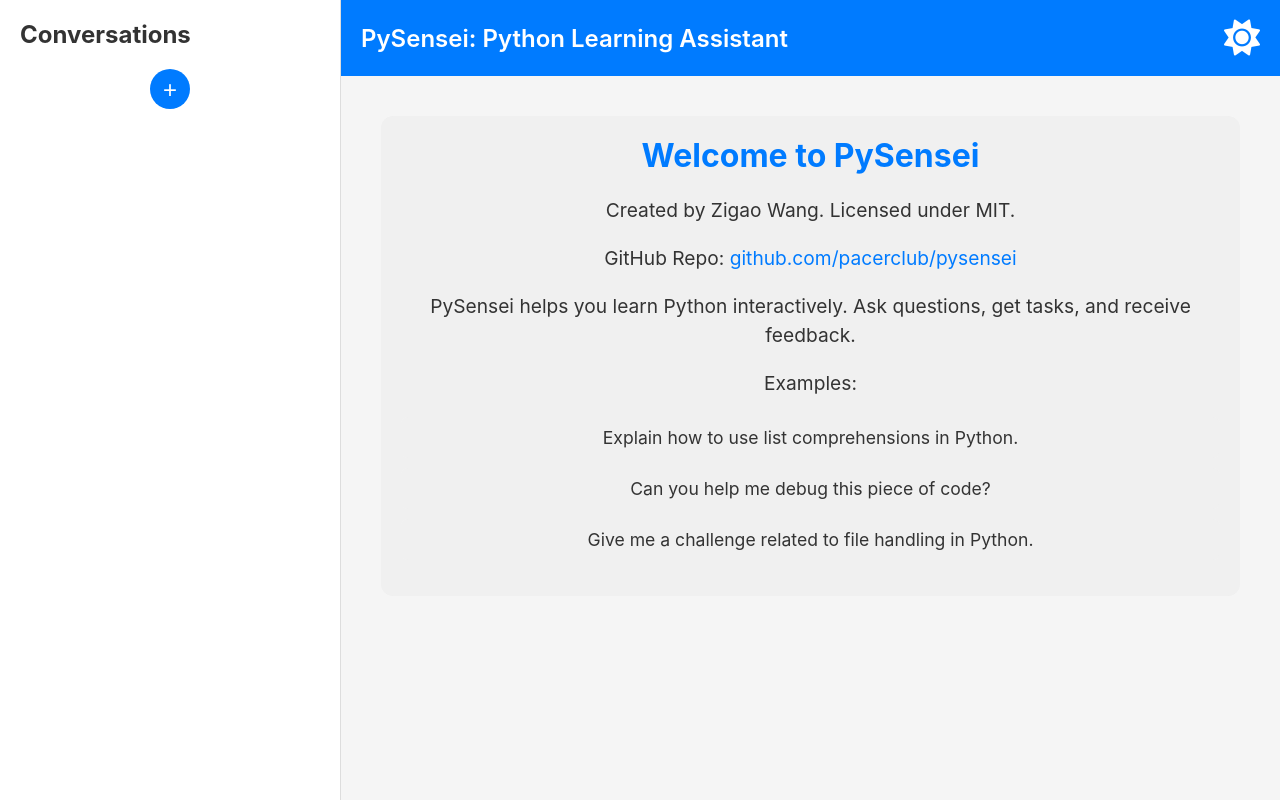
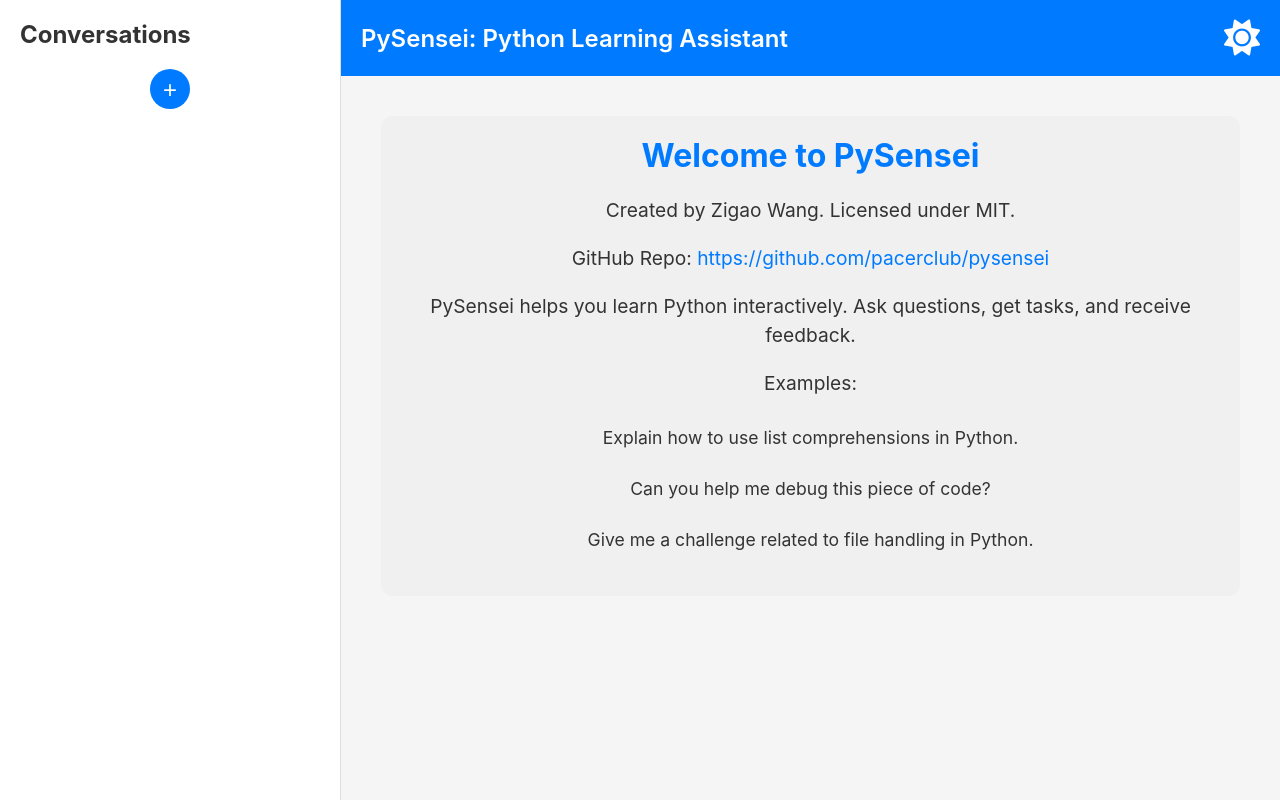
Before and after one commit to pacerclub/PySensei, a Flask app: page / in a window 1280 px wide. Run offline with Flask 3, Linux system fonts and the light colour scheme; some libraries are stand-ins or nearby versions; some web fonts are replaced.

Commit message:
Update GitHub URL

```diff
--- a/templates/index.html
+++ b/templates/index.html
@@ -429,7 +429,7 @@
             <div class="intro">
                 <h1>Welcome to PySensei</h1>
                 <p>Created by Zigao Wang. Licensed under MIT.</p>
-                <p>GitHub Repo: <a href="https://github.com/pacerclub/pysensei" target="_blank">github.com/pacerclub/pysensei</a></p>
+                <p>GitHub Repo: <a href="https://github.com/pacerclub/pysensei" target="_blank">https://github.com/pacerclub/pysensei</a></p>
                 <p>PySensei helps you learn Python interactively. Ask questions, get tasks, and receive feedback.</p>
                 <p>Examples:</p>
                 <ul>
```
